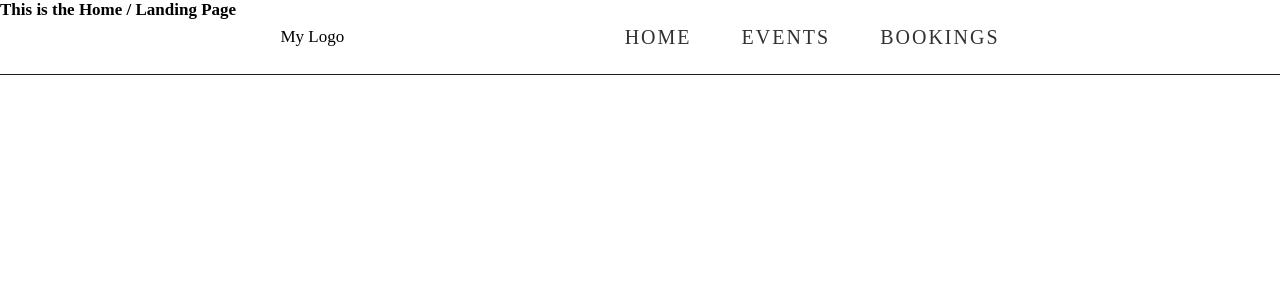
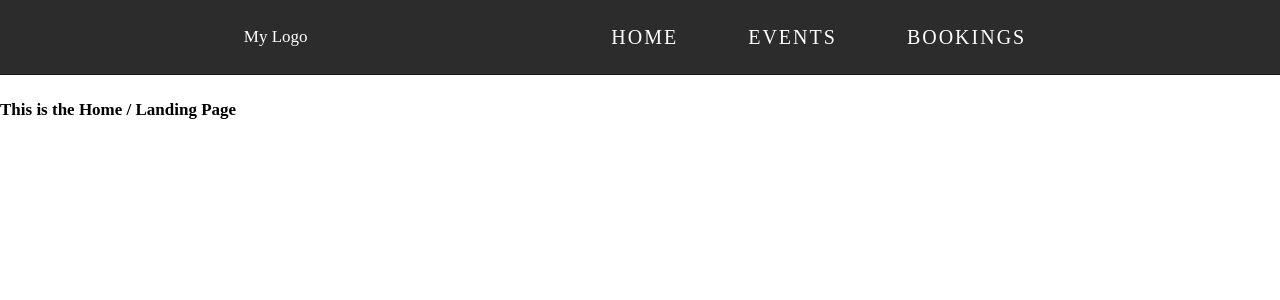
Before and after one commit to DaPhantom131/event-booking-app, a React (Vite) app: page / in a window 1280 px wide. Shown: the top 300 px of the page. Built offline with nearby package versions, Linux system fonts and the light colour scheme.

Commit message:
basic styling of navbar

```diff
--- a/src/Styles/Main.css
+++ b/src/Styles/Main.css
@@ -4,3 +4,7 @@
     box-sizing: border-box;
     font-size: 17px;
 }
+
+h2{
+    margin-top: 100px;
+}
--- a/src/Styles/Navbar.css
+++ b/src/Styles/Navbar.css
@@ -12,6 +12,10 @@ nav{
 
     top: 0;
     position: fixed;
+    gap: 50px;
+
+  background: #2c2c2c;
+  color: white;
 }
 
 .nav-links{
@@ -26,7 +30,12 @@ nav{
     text-decoration: none;
     text-transform: uppercase;
     letter-spacing: 2px;
-    color: rgba(0, 0, 0, 0.807);
+    color: white;
     font-weight: 500;
     list-style: none;
+    padding: 10px;
 }
+
+.links:hover{
+    background-color: #37373785;
+}
```
